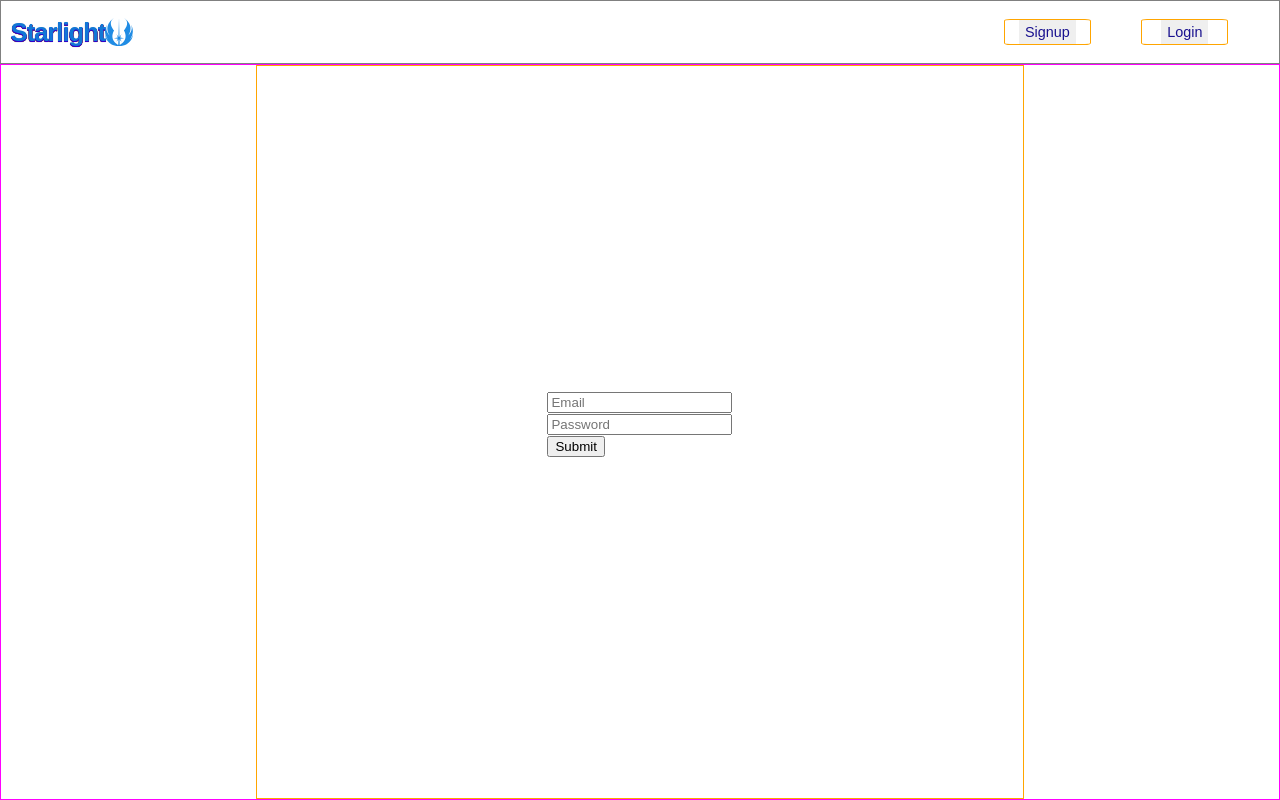
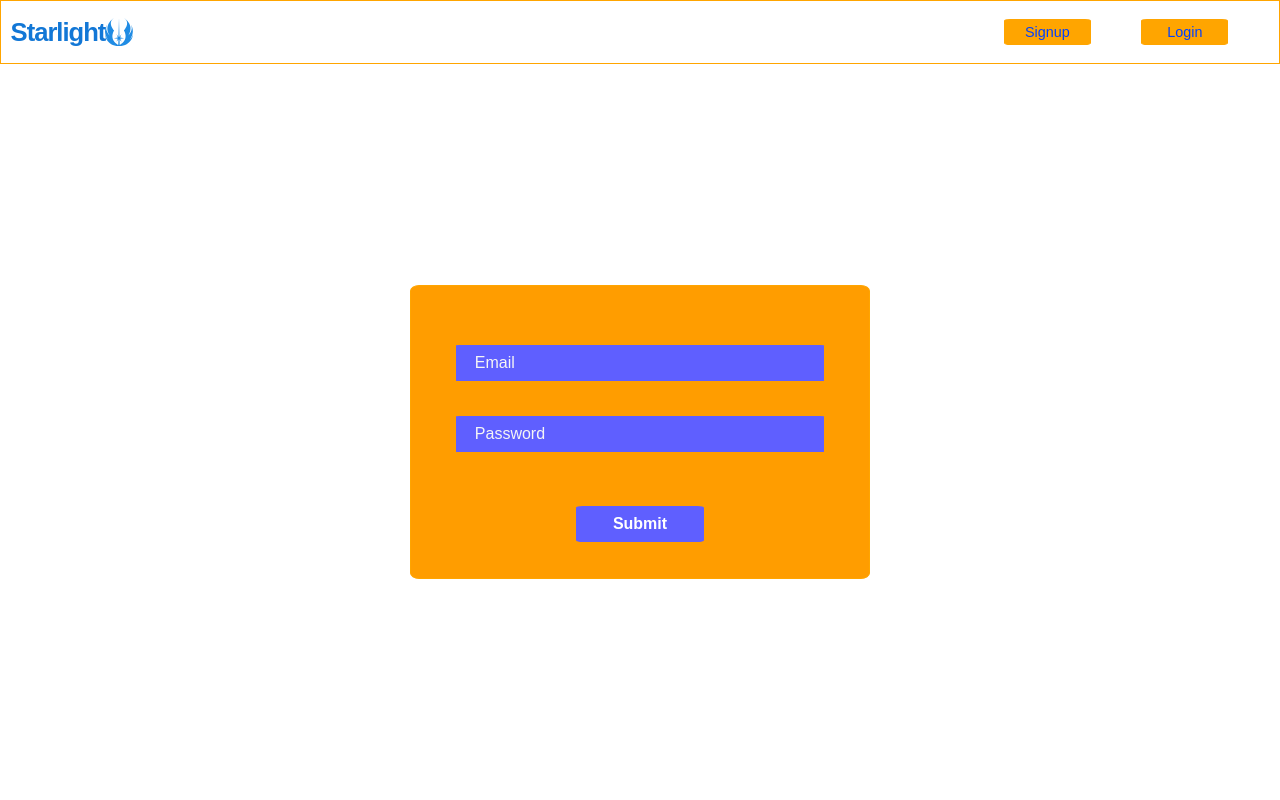
Before and after one commit to 12Starlight/MERN-stack, a React (Create React App) app in the folder frontend/: page /#/login in a window 1280 px wide. Built offline with nearby package versions, Linux system fonts and the light colour scheme.

Commit message:
Styled login form

```diff
--- a/frontend/src/components/nav/navbar.css
+++ b/frontend/src/components/nav/navbar.css
@@ -7,7 +7,7 @@
   bottom: 0;
   left: 0;
   height: 8%;
-  border: .5px solid gray;
+  border: .5px solid orange;
 }
 
 .nav-title {
@@ -25,9 +25,9 @@
   padding-left: 5%;
   font-size: 1.6em;
   font-weight: 600;
-  text-shadow:  0 .6px 0 rgb(48, 0, 207),
-                0 .7px 0 rgb(37, 0, 201),
-                0 .8px 0 rgb(196, 85, 0),
+  /* text-shadow:  0 .6px 0 rgb(48, 0, 207),
+                0 .7px 0 rgb(37, 0, 201); */
+                /* 0 .8px 0 rgb(196, 85, 0),
                 0 .9px 0 rgb(191, 80, 0),
                 0 1px 0 rgb(186, 75, 0),
                 0 1.1px 1px rgba(0,0,0,.1),
@@ -36,7 +36,7 @@
                 0 .8px 1px rgba(0,0,0,.2),
                 0 1px .6px rgba(0,0,0,.25),
                 0 .6px .6px rgba(0,0,0,.2),
-                0 .7px .7px rgba(0,0,0,.15);
+                0 .7px .7px rgba(0,0,0,.15); */
 
   letter-spacing: -1px;
   word-spacing: .1px;
@@ -79,6 +79,7 @@
   height: 40%;
   width: 16%;
   border-radius: 7%;
+  background-color: orange;
   border: 1px solid orange;
 }
 
@@ -89,6 +90,7 @@
   outline: none;
   cursor: pointer;
   border: none;
+  background-color: orange;
 }
 
 .links-loggedIn-button {
@@ -104,6 +106,7 @@
   height: 40%;
   width: 16%;
   border-radius: 7%;
+  background: orange;
   border: 1px solid orange;
 }
 
@@ -136,14 +139,16 @@
   height: 40%;
   width: 26%;
   border-radius: 7%;
+  background: orange;
   border: 1px solid orange;
 }
 
 .links-signedOut-inner {
   font-family: Arial, Helvetica, sans-serif;
   font-size: .9em;
-  color: rgb(25, 17, 143);
+  color: rgb(0, 64, 255);
   outline: none;
   cursor: pointer;
+  background: orange;
   border: none;
 }
--- a/frontend/src/components/session/login.css
+++ b/frontend/src/components/session/login.css
@@ -1,12 +1,13 @@
 .login-wrapper {
   position: absolute;
+  box-sizing: border-box;
   display: flex;
   justify-content: center;
   top: 8%;
   right: 0;
   bottom: 0;
   left: 0;
-  border: 1px solid fuchsia;
+  /* border: 1px solid fuchsia;  */
 }
 
 .login-outer {
@@ -14,5 +15,61 @@
   justify-content: center;
   align-items: center;
   width: 60%;
+  /* border: 1px solid orange;  */
+}
+
+.login-form {
+  display: flex;
+  box-sizing: border-box;
+  justify-content: center;
+  align-items: center;
+  height: 40%;
+  width: 60%;
+  border-radius: 2%;
+  background: rgb(255, 157, 0);
   border: 1px solid orange;
 }
+
+.login-form-inner {
+  display: flex;
+  box-sizing: border-box;
+  flex-direction: column;
+  align-items: center;
+  justify-content: space-evenly;
+  height: 65%;
+  width: 80%;
+  /* border: 1px solid blue; */
+}
+
+.login-form-input {
+  box-sizing: border-box;
+  font-size: 1em;
+  color: white;
+  outline: none;
+  height: 19%;
+  width: 100%;
+  padding-left: 5%;
+  border-radius: 1%;
+  border: none;
+  background: #5f5fff;
+}
+
+.login-form-input::placeholder {
+  color: rgb(245, 245, 245);
+}
+
+.login-form-button {
+  position: absolute;
+  top: 60%;
+  font-family: Arial, Helvetica, sans-serif;
+  font-weight: 600;
+  font-size: 1em;
+  color: white;
+  height: 5%;
+  width: 10%;
+  border: none;
+  outline: none;
+  cursor: pointer;
+  border-radius: 5%;
+  background: #5f5fff;
+}
--- a/frontend/src/components/session/login_form.js
+++ b/frontend/src/components/session/login_form.js
@@ -65,8 +65,9 @@ class LoginForm extends React.Component {
       <div className='login-wrapper'>
         <div className='login-outer'>
           <form className='login-form' onSubmit={this.handleSubmit} >
-            <div>
+            <div className='login-form-inner'>
               <input
+                className='login-form-input'
                 type='text'
                 value={this.state.email}
                 onChange={this.update('email')}
@@ -74,13 +75,14 @@ class LoginForm extends React.Component {
               />
               <br />
               <input
+                className='login-form-input'
                 type='password'
                 value={this.state.password}
                 onChange={this.update('password')}
                 placeholder='Password'
               />
               <br />
-              <input type='submit' value='Submit' />
+              <input className='login-form-button' type='submit' value='Submit' />
               {this.renderErrors()}
             </div>
           </form>
```
